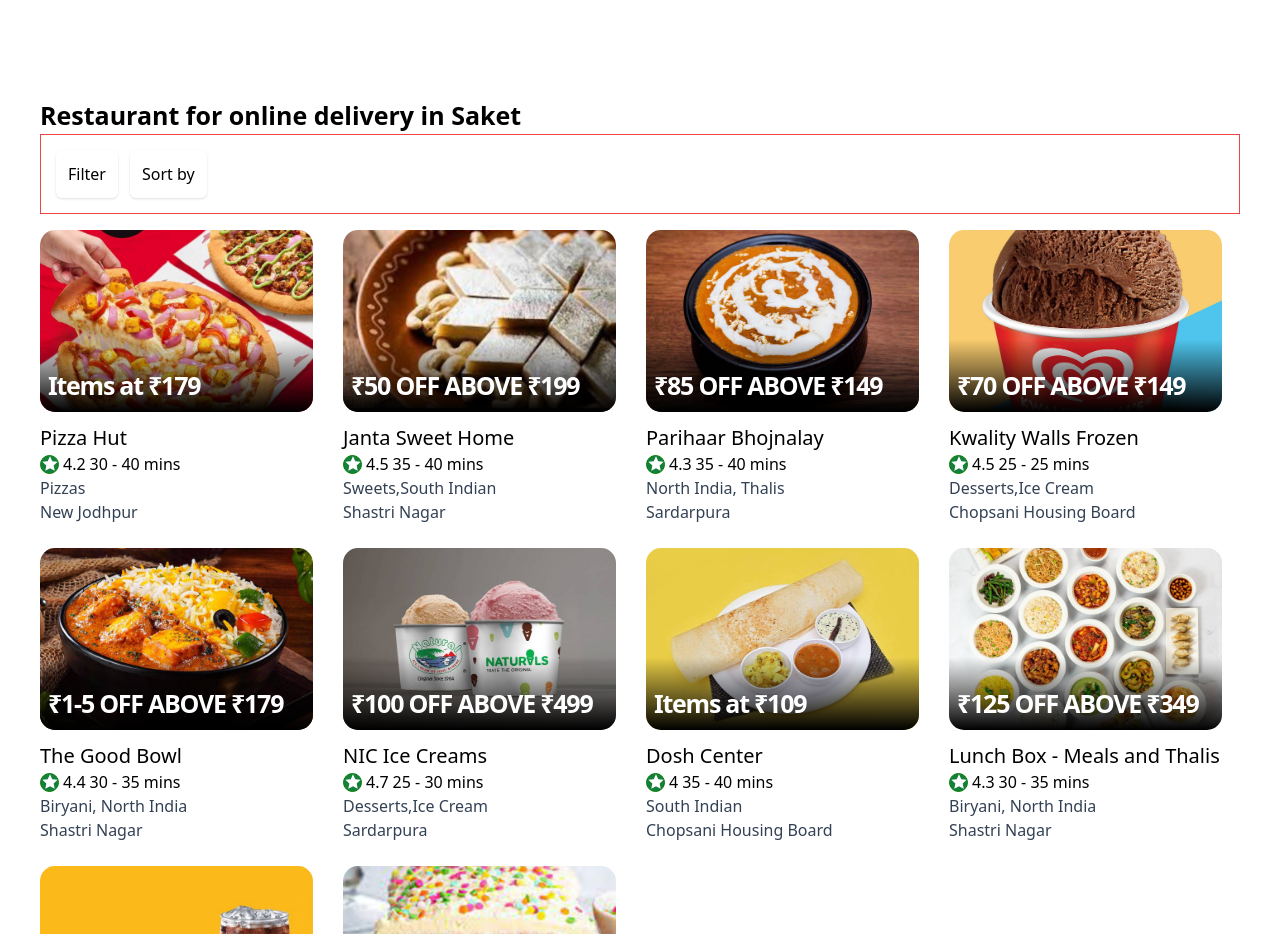
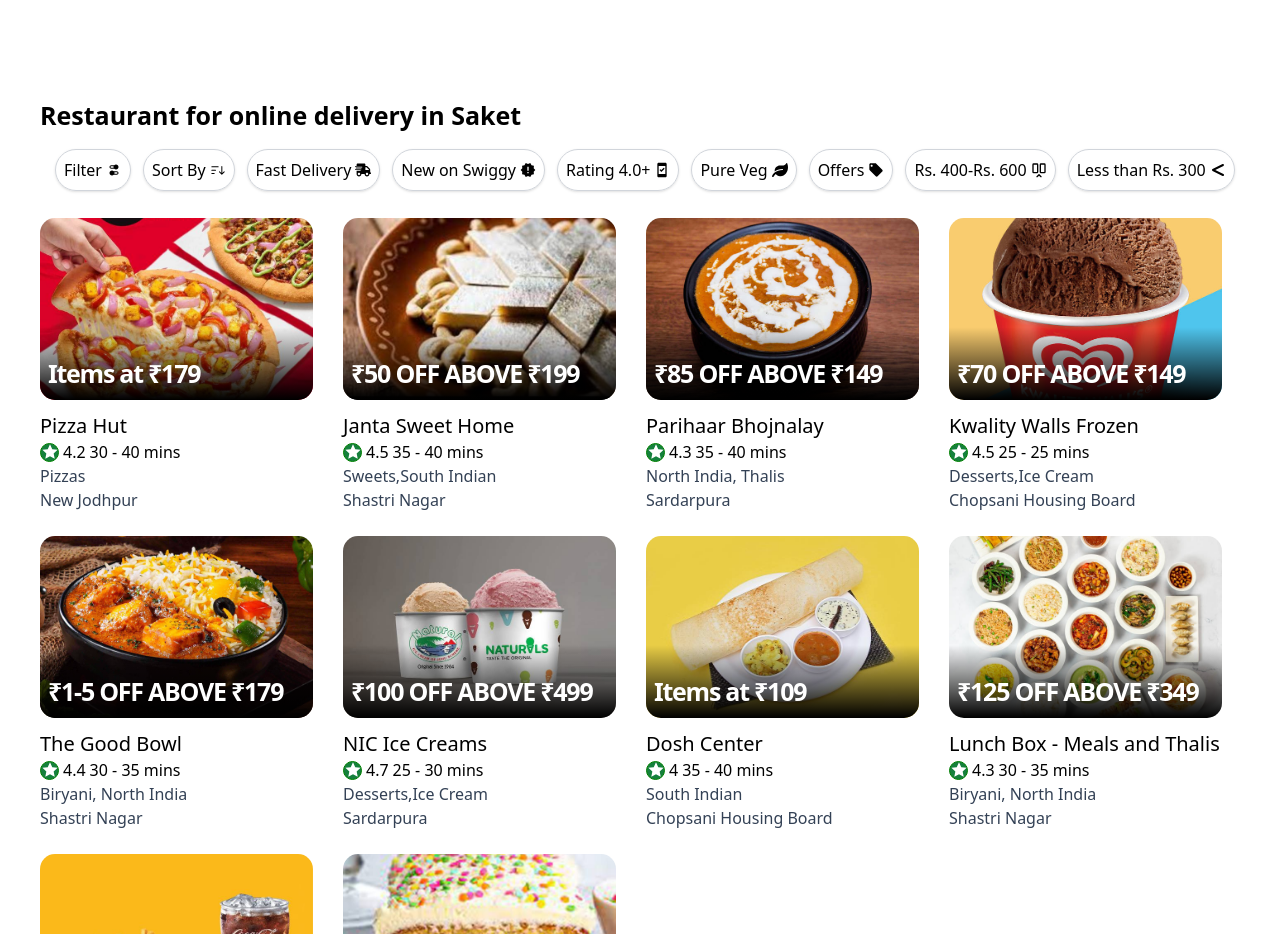
Before and after one commit to abhishekdam/SWIGGY-Clone, a React (Vite) app: page / in a window 1280 px wide. Shown: the part 780-1714 px from the top of the page. Built offline with nearby package versions, Linux system fonts and the light colour scheme.

Commit message:
added filter section just the ui

```diff
--- a/src/components/OnlineDelivery.jsx
+++ b/src/components/OnlineDelivery.jsx
@@ -1,5 +1,15 @@
 import { useEffect, useRef, useState } from "react";
 import RestaurantCard from "./RestaurantCard";
+import { IoMdSwitch } from "react-icons/io";
+import { GoSortDesc } from "react-icons/go";
+import { FaShippingFast, FaLeaf } from "react-icons/fa";
+import { LuBetweenVerticalEnd } from "react-icons/lu";
+import { FaLessThan } from "react-icons/fa6";
+import {
+  MdNewReleases,
+  MdSecurityUpdateGood,
+  MdLocalOffer,
+} from "react-icons/md";
 
 const OnlineDelivery = () => {
   const [data, setData] = useState([]);
@@ -33,6 +43,18 @@
     };
   }, []);
 
+  const entryChips = [
+    { i: 1, btnName: "Filter", iconName: <IoMdSwitch /> },
+    { i: 2, btnName: "Sort By", iconName: <GoSortDesc /> },
+    { i: 3, btnName: "Fast Delivery", iconName: <FaShippingFast /> },
+    { i: 4, btnName: "New on Swiggy", iconName: <MdNewReleases /> },
+    { i: 5, btnName: "Rating 4.0+", iconName: <MdSecurityUpdateGood /> },
+    { i: 6, btnName: "Pure Veg", iconName: <FaLeaf /> },
+    { i: 7, btnName: "Offers", iconName: <MdLocalOffer /> },
+    { i: 8, btnName: "Rs. 400-Rs. 600", iconName: <LuBetweenVerticalEnd /> },
+    { i: 9, btnName: "Less than Rs. 300", iconName: <FaLessThan /> },
+  ];
+
   return (
     <>
       <div className="max-w-[1200px] mx-auto " ref={stickyRef}>
@@ -41,13 +63,19 @@
             Restaurant for online delivery in Saket
           </div>
           <div
-            className={`max-w-[1200px] mx-auto flex border mb-4 gap-3 border-red-500 sticky-container duration-200 p-[15px] ${
-              isSticky ? "fixed top-0 z-[99999] bg-white w-full " : ""
+            className={`max-w-[1200px] mx-auto flex gap-3  sticky-container duration-100 p-[15px] ${
+              isSticky ? "fixed top-2 z-[99999] bg-white w-full" : ""
             }`}
             ref={stickyRef}
           >
-            <div className="p-3 rounded-md shadow">Filter</div>
-            <div className="p-3 rounded-md shadow">Sort by</div>
+            {entryChips.map((item) => (
+              <div
+                key={item.i}
+                className="p-2 rounded-full shadow border border-gray-300 flex items-center gap-1 text-nowrap cursor-pointer"
+              >
+                {item.btnName} {item.iconName}
+              </div>
+            ))}
           </div>
         </div>
         <div className="grid grid-cols-4 gap-3 content">
```
